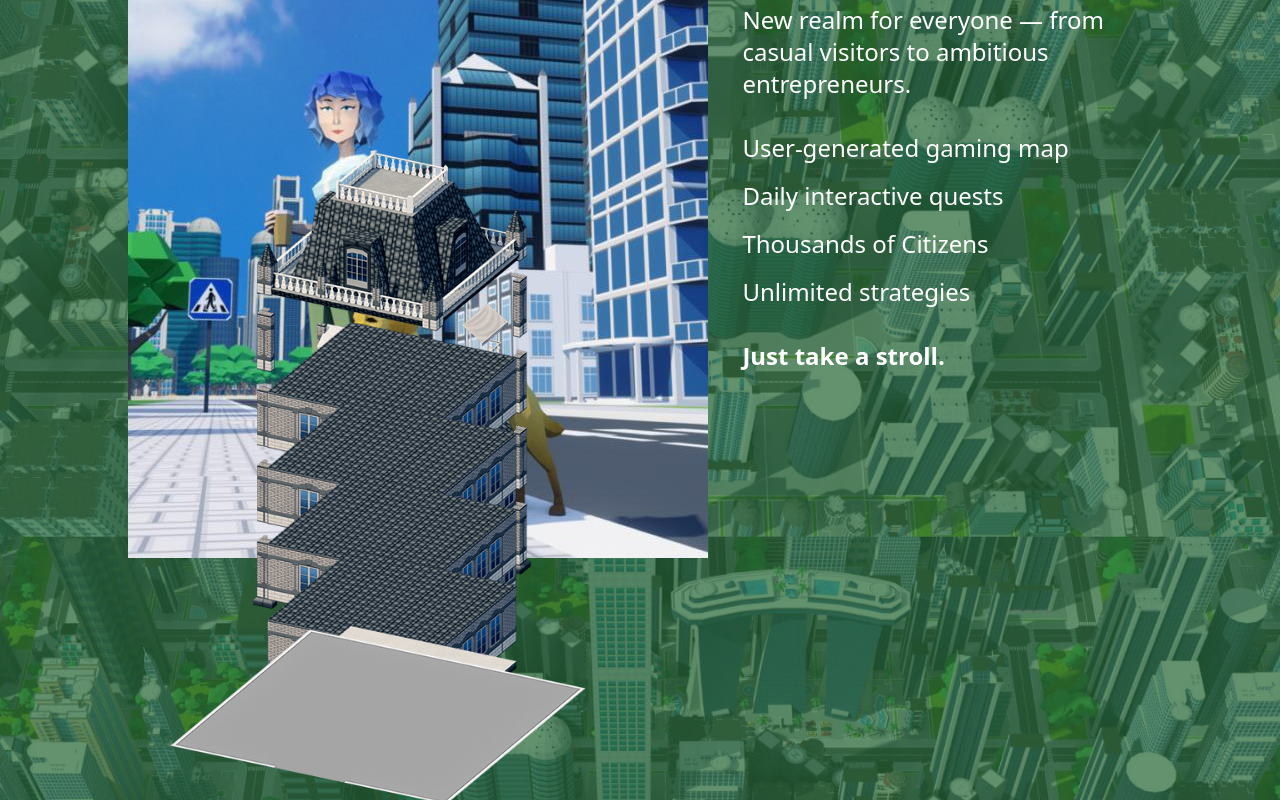
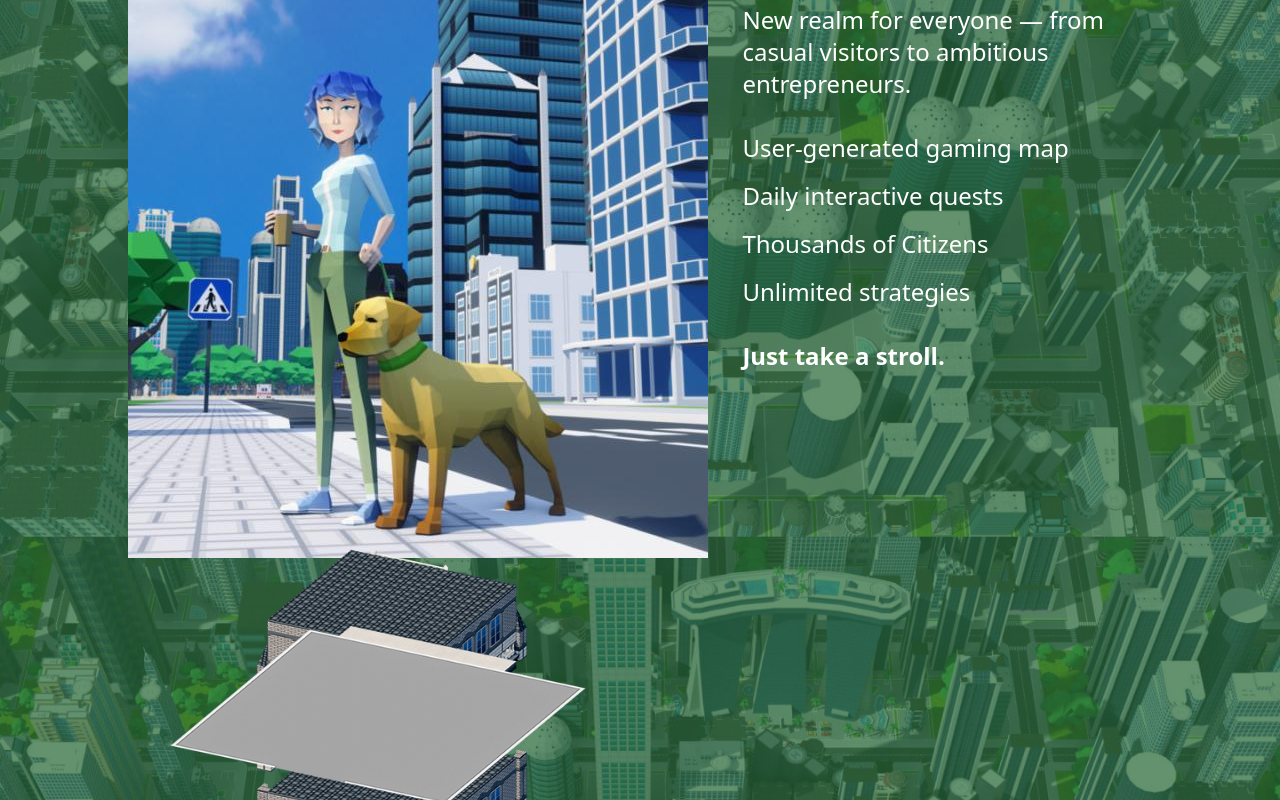
Before and after one commit to wwdfdo/megaworld, a React (Create React App) app: page / in a window 1280 px wide. Shown: the part 2460-3260 px from the top of the page. Built offline with nearby package versions, Linux system fonts and the light colour scheme.

Commit message:
responsive 4

```diff
--- a/src/components/Builds/Builds.jsx
+++ b/src/components/Builds/Builds.jsx
@@ -15,7 +15,7 @@ import buildblock11 from "../../images/Block011.png";
 const Builds = () => {
   return (
     <div
-      className="flex w-4/5 justify-between mx-auto z-[10] pt-32 "
+      className="flex md:flex-row flex-col md:w-4/5 w-[95%] justify-between mx-auto z-[10] pt-32 md:gap-0 gap-20 "
       id="Builds"
     >
       <div className="relative">
@@ -24,41 +24,41 @@ const Builds = () => {
         <img
           src={buildblock11}
           alt=""
-          className="absolute w-[500px] bottom-[200px] -mb-[1000px] image"
+          className="absolute w-[500px] bottom-[200px] -mb-[1400px] image"
         />
         <img
           src={buildblock10}
           alt=""
-          className="absolute w-[500px] bottom-[180px] -mb-[1000px] image"
+          className="absolute w-[500px] bottom-[180px] -mb-[1400px] image"
         />
         <img
           src={buildblock9}
-          className="absolute w-[500px] bottom-[160px] -mb-[1000px] image"
+          className="absolute w-[500px] bottom-[160px] -mb-[1400px] image"
           alt=""
         />
         <img
           src={buildblock8}
-          className="absolute w-[500px] bottom-[140px] -mb-[1000px] image"
+          className="absolute w-[500px] bottom-[140px] -mb-[1400px] image"
           alt=""
         />
         <img
           src={buildblock7}
-          className="absolute w-[500px] bottom-[120px] -mb-[1000px] image"
+          className="absolute w-[500px] bottom-[120px] -mb-[1400px] image"
           alt=""
         />
         <img
           src={buildblock6}
-          className="absolute w-[500px] bottom-[100px] -mb-[1000px] image"
+          className="absolute w-[500px] bottom-[100px] -mb-[1400px] image"
           alt=""
         />
         <img
           src={buildblock5}
-          className="absolute w-[500px] bottom-[80px] -mb-[1000px] image"
+          className="absolute w-[500px] bottom-[80px] -mb-[1400px] image"
           alt=""
         />
         <img
           src={buildblock4}
-          className="absolute w-[500px] bottom-[60px] -mb-[1000px] image"
+          className="absolute w-[500px] bottom-[60px] -mb-[1400px] image"
           alt=""
         />
         <img
@@ -78,7 +78,7 @@ const Builds = () => {
         />
       </div>
 
-      <div className="w-2/5 flex flex-col gap-8">
+      <div className="md:w-2/5  flex flex-col gap-8">
         <h2 className="text-6xl">CRAFT</h2>
         <p className="text-2xl">
           There is nothing better than something you’ve created yourself. Roll
--- a/src/components/Craft/Craft.jsx
+++ b/src/components/Craft/Craft.jsx
@@ -7,10 +7,10 @@ import glue from "../../images/glue.png";
 const Craft = () => {
   return (
     <div
-      className="flex w-4/5 justify-between items-center mx-auto pt-32  z-[10] "
+      className="flex md:flex-row flex-col md:w-4/5 w-[95%] justify-between items-center mx-auto pt-32  z-[10] "
       id="Craft"
     >
-      <div className="w-2/5 flex flex-col gap-8">
+      <div className="md:w-2/5 flex flex-col gap-8 ">
         <h2 className="text-6xl">CRAFT</h2>
         <p className="text-2xl">
           There is nothing better than something you’ve created yourself. Roll
@@ -27,18 +27,18 @@ const Craft = () => {
       <div className="relative">
         <img
           src={nails}
-          className="absolute left-[50%] bottom-0 -mb-[90px]  image"
+          className="absolute left-[50%] bottom-0 md:-mb-[90px] -mb-[500px] image md:w-auto w-[100px]"
           alt=""
         />
         <img src={craft} alt="" />
         <img
           src={glue}
-          className="absolute right-0 -mr-[7em] bottom-0 -mb-[400px] image"
+          className="absolute right-0 md:-mr-[7em] bottom-0 md:-mb-[400px] -mb-[700px] image md:w-auto w-[100px]"
           alt=""
         />
         <img
           src={textiles}
-          className="absolute bottom-0 -mb-[600px] image"
+          className="absolute bottom-0 md:-mb-[600px] -mb-[900px] image md:w-auto w-[100px]"
           alt=""
         />
       </div>
--- a/src/components/Trade/Trade.jsx
+++ b/src/components/Trade/Trade.jsx
@@ -8,10 +8,10 @@ import coin from "../../images/coin.png";
 const Trade = () => {
   return (
     <div
-      className="flex w-4/5 justify-between items-center mx-auto z-[10] py-48"
+      className="flex md:flex-row flex-col md:w-4/5 w-[95%] justify-between items-center mx-auto z-[10] py-48"
       id="Trade"
     >
-      <div className="w-2/5 flex flex-col gap-8">
+      <div className="md:w-2/5 flex flex-col gap-8">
         <h2 className="text-6xl">CRAFT</h2>
         <p className="text-2xl">
           There is nothing better than something you’ve created yourself. Roll
@@ -28,23 +28,23 @@ const Trade = () => {
       <div className="relative">
         <img
           src={tooltip}
-          className=" absolute -mb-[700px] bottom-0 left-0 image"
+          className=" absolute md:-mb-[700px] -mb-[1400px] bottom-0 left-0 image md:w-auto w-[150px]"
           alt=""
         />
         <img
           src={coin}
-          className="absolute bottom-0 -mb-[800px] right-0 image"
+          className="absolute bottom-0 md:-mb-[800px] -mb-[1420px] right-0 image md:w-auto w-[150px]"
           alt=""
         />
         <img src={trade} alt="" />
         <img
           src={wallet}
-          className="absolute bottom-0 left-0 -mb-[1600px] image"
+          className="absolute bottom-0 left-0 md:-mb-[1600px] -mb-[2000px] image md:w-auto w-[200px]"
           alt=""
         />
         <img
           src={coins}
-          className="absolute bottom-0 right-0 -mb-[1600px] -mr-20 image"
+          className="absolute bottom-0 right-0 md:-mb-[1600px] -mb-[1800px] md:-mr-20 image md:w-auto w-[150px]"
           alt=""
         />
       </div>
```
